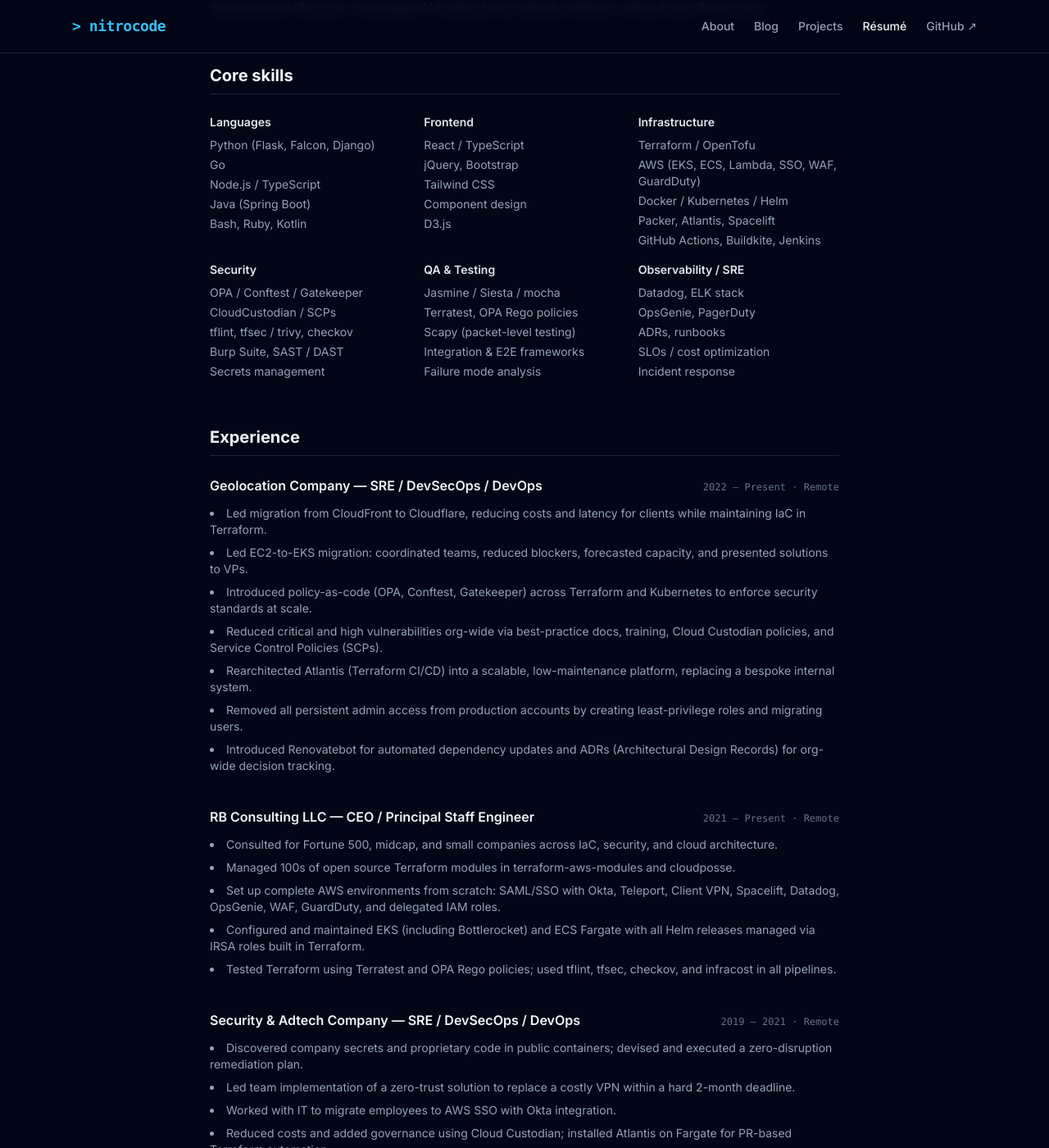
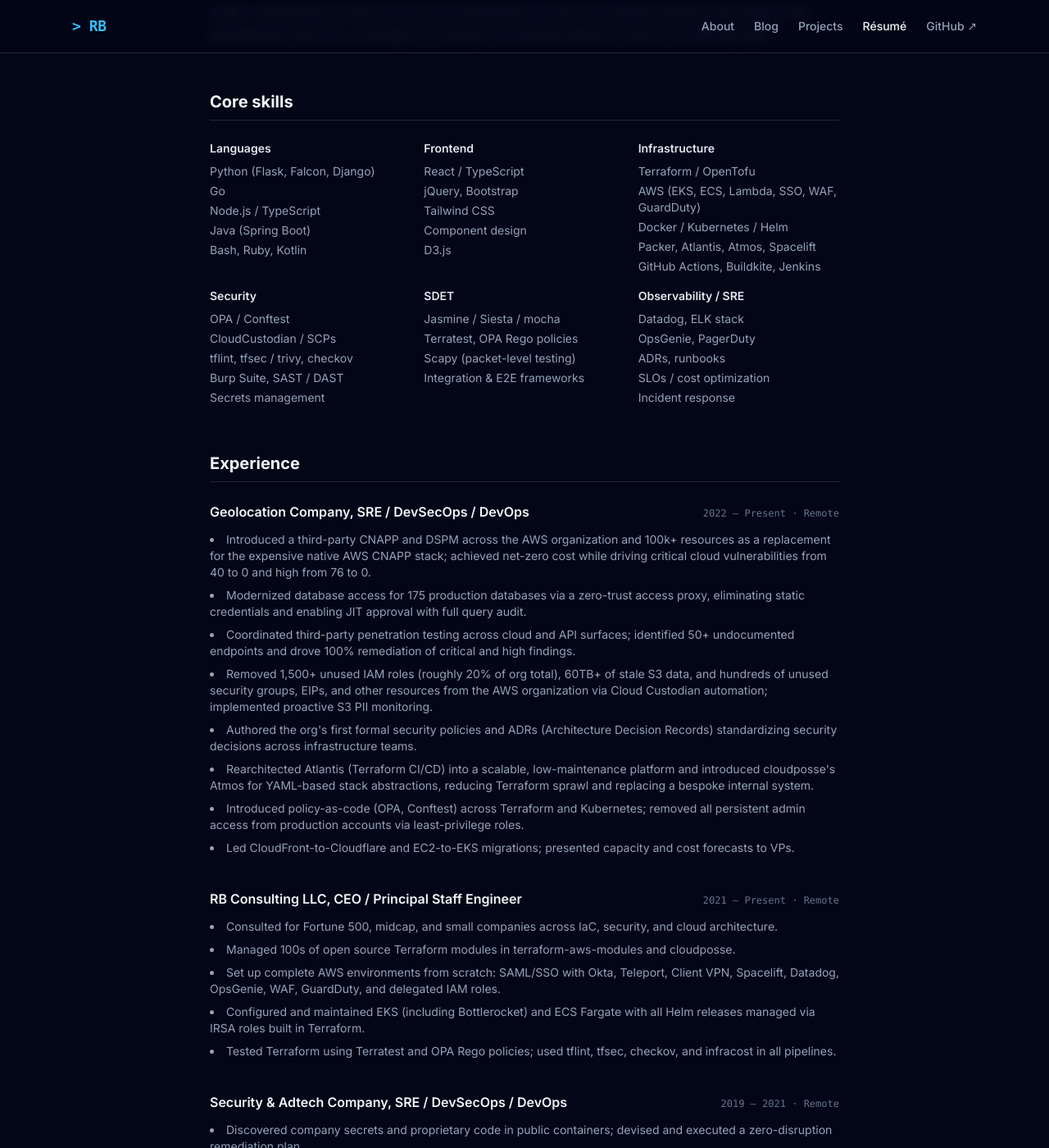
Before and after one commit to nitrocode/nitrocode.github.io, a Jekyll site: the page built from resume/index.html, in a window 1280 px wide and 1400 px high, scrolled down 484 px. Shown: the whole window at 82% size. Built offline with Jekyll 4.4.1, drawn with Linux system fonts in a browser that asks for light colours; nearby versions of some CDN libraries; some of the changed text lies outside the part shown.

Commit message:
chore: small fixes
Signed-off-by: nitrocode <7775707+nitrocode@users.noreply.github.com>

```diff
--- /dev/null
+++ b/Gemfile
@@ -0,0 +1,4 @@
+source "https://rubygems.org"
+
+gem "jekyll"
+gem "webrick"
--- a/_config.yml
+++ b/_config.yml
@@ -5,6 +5,7 @@
 exclude:
   - README.md
   - CLAUDE.md
+  - BLOG_POST_TEMPLATE.md
   - "opentofu/main.py"
   - Gemfile
   - Gemfile.lock
--- a/_includes/nav.html
+++ b/_includes/nav.html
@@ -1,6 +1,6 @@
 <nav class="{% if page.url contains '/resume' %}no-print {% endif %}fixed top-0 inset-x-0 z-50 bg-slate-950/80 backdrop-blur border-b border-slate-800">
   <div class="max-w-6xl mx-auto px-6 flex items-center justify-between h-16">
-    <a href="/" class="font-mono text-sky-400 font-semibold tracking-tight text-lg">&gt; nitrocode</a>
+    <a href="/" class="font-mono text-sky-400 font-semibold tracking-tight text-lg">&gt; RB</a>
     <div class="flex items-center gap-6 text-sm font-medium text-slate-400">
       <a href="/about/"
          class="{% if page.url contains '/about' %}text-slate-100{% else %}hover:text-slate-100 transition-colors{% endif %}">About</a>
--- a/index.html
+++ b/index.html
@@ -1,6 +1,6 @@
 ---
 layout: default
-title: "nitrocode — Full Stack Engineer"
+title: "nitrocode, Full Stack Engineer"
 description: "Full Stack Engineer specializing in Backend, Frontend, Infrastructure, Security, and Scale. Building robust systems end-to-end."
 ---
 
--- a/resume/index.html
+++ b/resume/index.html
@@ -1,15 +1,22 @@
 ---
 layout: resume
-title: "Résumé — nitrocode"
-description: "Résumé of nitrocode — Full Stack Engineer."
+title: "Résumé, nitrocode"
+description: "Résumé of nitrocode, Full Stack Engineer."
 ---
 
   <!-- Header -->
-  <header class="no-print pt-32 pb-10 px-6 border-b border-slate-800">
-    <div class="max-w-3xl mx-auto flex flex-col sm:flex-row sm:items-center sm:justify-between gap-4">
+  <header class="pt-32 pb-10 px-6 border-b border-slate-800">
+    <div class="max-w-3xl mx-auto flex flex-col sm:flex-row sm:items-start sm:justify-between gap-4">
       <div>
         <p class="font-mono text-sky-400 text-sm mb-2 tracking-widest uppercase">Résumé</p>
-        <h1 class="text-3xl font-extrabold">Full Stack Engineer</h1>
+        <h1 class="text-3xl font-extrabold mb-3">Full Stack Engineer</h1>
+        <div class="flex flex-wrap gap-x-4 gap-y-1 text-sm text-slate-400">
+          <a href="https://goo.gl/forms/gefEzkdo27xLk0ju2" target="_blank" rel="noopener" class="hover:text-sky-400 transition-colors">Contact</a>
+          <a href="https://www.linkedin.com/in/ronbb/" target="_blank" rel="noopener" class="hover:text-sky-400 transition-colors">LinkedIn</a>
+          <a href="https://github.com/nitrocode" target="_blank" rel="noopener" class="hover:text-sky-400 transition-colors">GitHub</a>
+          <a href="https://stackoverflow.com/users/2965993" target="_blank" rel="noopener" class="hover:text-sky-400 transition-colors">Stack Overflow</a>
+          <a href="https://nitrocode.github.io" target="_blank" rel="noopener" class="hover:text-sky-400 transition-colors">nitrocode.github.io</a>
+        </div>
       </div>
       <button onclick="window.print()"
               class="no-print inline-flex items-center gap-2 border border-slate-700 hover:border-slate-500 text-slate-300 hover:text-slate-100 font-medium px-4 py-2 rounded-lg text-sm transition-colors self-start">
@@ -65,14 +72,14 @@
               <li>Terraform / OpenTofu</li>
               <li>AWS (EKS, ECS, Lambda, SSO, WAF, GuardDuty)</li>
               <li>Docker / Kubernetes / Helm</li>
-              <li>Packer, Atlantis, Spacelift</li>
+              <li>Packer, Atlantis, Atmos, Spacelift</li>
               <li>GitHub Actions, Buildkite, Jenkins</li>
             </ul>
           </div>
           <div>
             <h3 class="font-semibold text-slate-200 mb-2">Security</h3>
             <ul class="space-y-1 text-slate-400">
-              <li>OPA / Conftest / Gatekeeper</li>
+              <li>OPA / Conftest</li>
               <li>CloudCustodian / SCPs</li>
               <li>tflint, tfsec / trivy, checkov</li>
               <li>Burp Suite, SAST / DAST</li>
@@ -80,13 +87,12 @@
             </ul>
           </div>
           <div>
-            <h3 class="font-semibold text-slate-200 mb-2">QA &amp; Testing</h3>
+            <h3 class="font-semibold text-slate-200 mb-2">SDET</h3>
             <ul class="space-y-1 text-slate-400">
               <li>Jasmine / Siesta / mocha</li>
               <li>Terratest, OPA Rego policies</li>
               <li>Scapy (packet-level testing)</li>
               <li>Integration &amp; E2E frameworks</li>
-              <li>Failure mode analysis</li>
             </ul>
           </div>
           <div>
@@ -109,23 +115,24 @@
 
           <div>
             <div class="flex flex-col sm:flex-row sm:items-baseline sm:justify-between gap-1 mb-3">
-              <h3 class="font-semibold text-slate-100">Geolocation Company — SRE / DevSecOps / DevOps</h3>
+              <h3 class="font-semibold text-slate-100">Geolocation Company, SRE / DevSecOps / DevOps</h3>
               <span class="font-mono text-xs text-slate-500 whitespace-nowrap">2022 – Present · Remote</span>
             </div>
             <ul class="space-y-2 text-sm text-slate-400 list-disc list-inside">
-              <li>Led migration from CloudFront to Cloudflare, reducing costs and latency for clients while maintaining IaC in Terraform.</li>
-              <li>Led EC2-to-EKS migration: coordinated teams, reduced blockers, forecasted capacity, and presented solutions to VPs.</li>
-              <li>Introduced policy-as-code (OPA, Conftest, Gatekeeper) across Terraform and Kubernetes to enforce security standards at scale.</li>
-              <li>Reduced critical and high vulnerabilities org-wide via best-practice docs, training, Cloud Custodian policies, and Service Control Policies (SCPs).</li>
-              <li>Rearchitected Atlantis (Terraform CI/CD) into a scalable, low-maintenance platform, replacing a bespoke internal system.</li>
-              <li>Removed all persistent admin access from production accounts by creating least-privilege roles and migrating users.</li>
-              <li>Introduced Renovatebot for automated dependency updates and ADRs (Architectural Design Records) for org-wide decision tracking.</li>
+              <li>Introduced a third-party CNAPP and DSPM across the AWS organization and 100k+ resources as a replacement for the expensive native AWS CNAPP stack; achieved net-zero cost while driving critical cloud vulnerabilities from 40 to 0 and high from 76 to 0.</li>
+              <li>Modernized database access for 175 production databases via a zero-trust access proxy, eliminating static credentials and enabling JIT approval with full query audit.</li>
+              <li>Coordinated third-party penetration testing across cloud and API surfaces; identified 50+ undocumented endpoints and drove 100% remediation of critical and high findings.</li>
+              <li>Removed 1,500+ unused IAM roles (roughly 20% of org total), 60TB+ of stale S3 data, and hundreds of unused security groups, EIPs, and other resources from the AWS organization via Cloud Custodian automation; implemented proactive S3 PII monitoring.</li>
+              <li>Authored the org's first formal security policies and ADRs (Architecture Decision Records) standardizing security decisions across infrastructure teams.</li>
+              <li>Rearchitected Atlantis (Terraform CI/CD) into a scalable, low-maintenance platform and introduced cloudposse's Atmos for YAML-based stack abstractions, reducing Terraform sprawl and replacing a bespoke internal system.</li>
+              <li>Introduced policy-as-code (OPA, Conftest) across Terraform and Kubernetes; removed all persistent admin access from production accounts via least-privilege roles.</li>
+              <li>Led CloudFront-to-Cloudflare and EC2-to-EKS migrations; presented capacity and cost forecasts to VPs.</li>
             </ul>
           </div>
 
           <div>
             <div class="flex flex-col sm:flex-row sm:items-baseline sm:justify-between gap-1 mb-3">
-              <h3 class="font-semibold text-slate-100">RB Consulting LLC — CEO / Principal Staff Engineer</h3>
+              <h3 class="font-semibold text-slate-100">RB Consulting LLC, CEO / Principal Staff Engineer</h3>
               <span class="font-mono text-xs text-slate-500 whitespace-nowrap">2021 – Present · Remote</span>
             </div>
             <ul class="space-y-2 text-sm text-slate-400 list-disc list-inside">
@@ -139,7 +146,7 @@
 
           <div>
             <div class="flex flex-col sm:flex-row sm:items-baseline sm:justify-between gap-1 mb-3">
-              <h3 class="font-semibold text-slate-100">Security &amp; Adtech Company — SRE / DevSecOps / DevOps</h3>
+              <h3 class="font-semibold text-slate-100">Security &amp; Adtech Company, SRE / DevSecOps / DevOps</h3>
               <span class="font-mono text-xs text-slate-500 whitespace-nowrap">2019 – 2021 · Remote</span>
             </div>
             <ul class="space-y-2 text-sm text-slate-400 list-disc list-inside">
@@ -153,7 +160,7 @@
 
           <div>
             <div class="flex flex-col sm:flex-row sm:items-baseline sm:justify-between gap-1 mb-3">
-              <h3 class="font-semibold text-slate-100">DFS / Gaming Company — SRE / DevSecOps / DevOps</h3>
+              <h3 class="font-semibold text-slate-100">DFS / Gaming Company, SRE / DevSecOps / DevOps</h3>
               <span class="font-mono text-xs text-slate-500 whitespace-nowrap">2018 – 2019 · In Office &amp; Remote</span>
             </div>
             <ul class="space-y-2 text-sm text-slate-400 list-disc list-inside">
@@ -166,7 +173,7 @@
 
           <div>
             <div class="flex flex-col sm:flex-row sm:items-baseline sm:justify-between gap-1 mb-3">
-              <h3 class="font-semibold text-slate-100">Adtech &amp; Sales CMS — DevOps / DevSecOps / Full Stack Engineer</h3>
+              <h3 class="font-semibold text-slate-100">Adtech &amp; Sales CMS, DevOps / DevSecOps / Full Stack Engineer</h3>
               <span class="font-mono text-xs text-slate-500 whitespace-nowrap">2016 – 2018 · In Office &amp; Remote</span>
             </div>
             <ul class="space-y-2 text-sm text-slate-400 list-disc list-inside">
@@ -180,7 +187,7 @@
 
           <div>
             <div class="flex flex-col sm:flex-row sm:items-baseline sm:justify-between gap-1 mb-3">
-              <h3 class="font-semibold text-slate-100">Networking &amp; Firewall Company — Automation / DevSecOps Engineer</h3>
+              <h3 class="font-semibold text-slate-100">Networking &amp; Firewall Company, Automation / DevSecOps Engineer</h3>
               <span class="font-mono text-xs text-slate-500 whitespace-nowrap">2013 – 2016 · In Office &amp; Remote</span>
             </div>
             <ul class="space-y-2 text-sm text-slate-400 list-disc list-inside">
@@ -193,7 +200,7 @@
 
           <div>
             <div class="flex flex-col sm:flex-row sm:items-baseline sm:justify-between gap-1 mb-3">
-              <h3 class="font-semibold text-slate-100">IoT Company — Engineer</h3>
+              <h3 class="font-semibold text-slate-100">IoT Company, Engineer</h3>
               <span class="font-mono text-xs text-slate-500 whitespace-nowrap">2011 – 2013 · In Office</span>
             </div>
             <ul class="space-y-2 text-sm text-slate-400 list-disc list-inside">
@@ -210,6 +217,18 @@
       <section>
         <h2 class="text-xl font-bold mb-6 pb-2 border-b border-slate-800">Open source &amp; community</h2>
         <div class="space-y-4 text-sm">
+          <div>
+            <h3 class="font-semibold text-slate-200">Atlantis (Terraform CI/CD)</h3>
+            <p class="text-slate-400 mt-1">Contributor (150+ commits) to <code class="font-mono text-xs bg-slate-800 px-1 rounded">runatlantis/atlantis</code>, the Terraform pull-request automation server (Go). Long-time adopter and advocate; introduced Atlantis at multiple companies for PR-driven Terraform workflows.</p>
+          </div>
+          <div>
+            <h3 class="font-semibold text-slate-200">Cloud Posse (cloudposse, Atmos)</h3>
+            <p class="text-slate-400 mt-1">Substantial contributor (350+ commits) across the cloudposse Terraform ecosystem, including Atmos, their YAML-based Terraform stack orchestration tool. Helped maintain hundreds of open-source modules used widely across the community.</p>
+          </div>
+          <div>
+            <h3 class="font-semibold text-slate-200">terraform-aws-modules</h3>
+            <p class="text-slate-400 mt-1">Contributor to the community Terraform AWS module collection, helping maintain modules used across the ecosystem.</p>
+          </div>
           <div class="flex items-start justify-between gap-4">
             <div>
               <h3 class="font-semibold text-slate-200">OpenTofu Release Registry Emulation</h3>
@@ -238,54 +257,17 @@
             <p class="text-slate-400 mt-1">Added device support for specific network switches to this Paramiko-based SSH library.</p>
           </div>
           <div>
+            <h3 class="font-semibold text-slate-200">iam-policy-json-to-terraform</h3>
+            <p class="text-slate-400 mt-1">Added Homebrew, Chocolatey, and Scoop package manager support.</p>
+          </div>
+          <div>
             <h3 class="font-semibold text-slate-200">pandoc_resume</h3>
             <p class="text-slate-400 mt-1">Added mobile-friendly styling and modularized the Makefile.</p>
-          </div>
-          <div>
-            <h3 class="font-semibold text-slate-200">iam-policy-json-to-terraform</h3>
-            <p class="text-slate-400 mt-1">Added Homebrew, Chocolatey, and Scoop package manager support.</p>
           </div>
           <div>
             <h3 class="font-semibold text-slate-200">Smartsheet-Data-Tracker</h3>
             <p class="text-slate-400 mt-1">Fixed a spreadsheet sync failure; won a company award for the contribution.</p>
           </div>
-          <div>
-            <h3 class="font-semibold text-slate-200">terraform-aws-modules / cloudposse</h3>
-            <p class="text-slate-400 mt-1">Helped manage and maintain 100s of open source Terraform modules.</p>
-          </div>
-        </div>
-      </section>
-
-      <!-- Personal Projects -->
-      <section>
-        <h2 class="text-xl font-bold mb-6 pb-2 border-b border-slate-800">Personal projects</h2>
-        <div class="space-y-4 text-sm">
-          <div>
-            <h3 class="font-semibold text-slate-200">Chrome Extension Manager (cem)</h3>
-            <p class="text-slate-400 mt-1">CLI tool to install Chrome browser extensions from the command line.</p>
-          </div>
-          <div>
-            <h3 class="font-semibold text-slate-200">curltopy</h3>
-            <p class="text-slate-400 mt-1">Converts browser DevTools network curl commands to Python requests code.</p>
-          </div>
-          <div>
-            <h3 class="font-semibold text-slate-200">Dockerized Weather App</h3>
-            <p class="text-slate-400 mt-1">Full-stack weather challenge app built with Django and Docker.</p>
-          </div>
-          <div>
-            <h3 class="font-semibold text-slate-200">Questionnaire App</h3>
-            <p class="text-slate-400 mt-1">Challenge app built with Flask and jQuery.</p>
-          </div>
-        </div>
-      </section>
-
-      <!-- Education -->
-      <section>
-        <h2 class="text-xl font-bold mb-6 pb-2 border-b border-slate-800">Education</h2>
-        <div class="space-y-3 text-sm text-slate-400">
-          <p><span class="font-semibold text-slate-200">Bachelor of Science</span></p>
-          <p>AWS labs via Qwiklabs and A Cloud Guru</p>
-          <p>Kubernetes and Helm via Katacoda</p>
         </div>
       </section>
 
```
Also changed, not shown: BLOG_POST_TEMPLATE.md (added, +105 -0 lines), CLAUDE.md (+51 -0 lines), _layouts/post.html (+41 -0 lines), Gemfile.lock (added), 1 other file.
